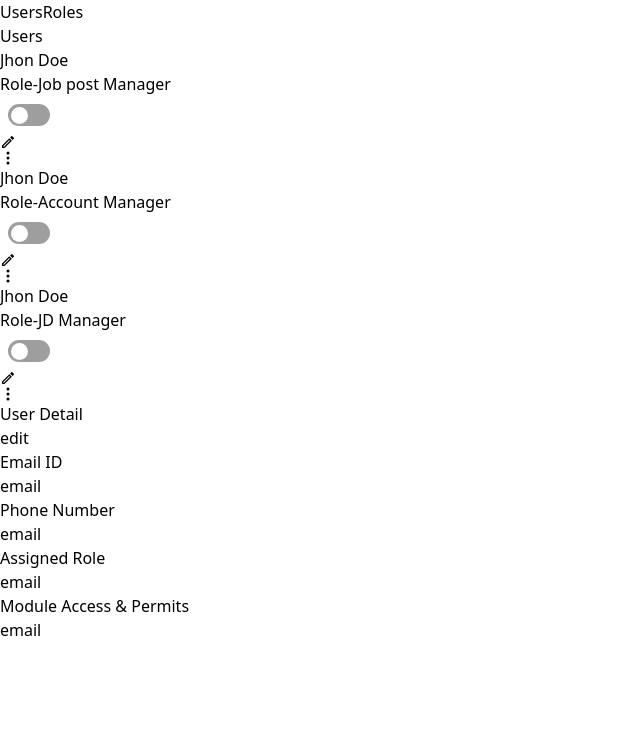
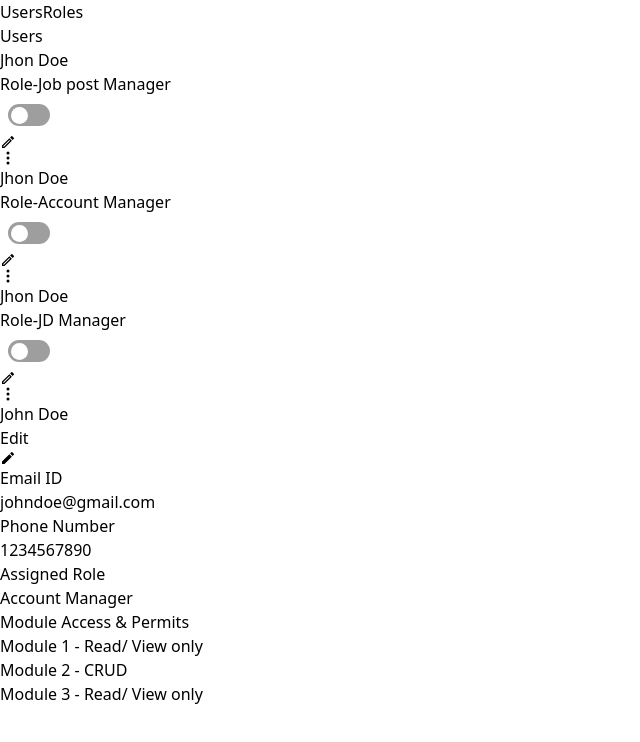
Before and after one commit to mithreshvar/access-management, a React (Vite) app: page /users/1 in a window 1280 px wide. Shown: the top 742 px of the page, without its empty margins (0-640 px from the left). Built offline with nearby package versions, Linux system fonts and the light colour scheme.

Commit message:
user details completed

```diff
--- a/src/App.jsx
+++ b/src/App.jsx
@@ -33,7 +33,7 @@ function App() {
                             path: ":id",
                             element: <UserDetail />,
                             loader: async ({ request, params }) => {
-                                return data.users.find(user => user.id == params.id);
+                                return data.users.find(user => user.id == params.id) ?? null;
                             },
                         }
                     ]
--- a/src/components/User/UserDetail.jsx
+++ b/src/components/User/UserDetail.jsx
@@ -1,5 +1,6 @@
 // import React from 'react'
 
+import { MdModeEditOutline } from "react-icons/md";
 import { useLoaderData, useParams } from "react-router-dom";
 
 const UserDetail = () => {
@@ -7,29 +8,38 @@ const UserDetail = () => {
     const { id } = useParams();
     const user = useLoaderData();
     console.log(user)
+
+    if (!user) {
+        return <div>User not found</div>;
+    }
+
     return (
-    <div className="flex justify-center items-center">
+        <div className="flex justify-center items-center px-4">
             <div className="flex flex-col w-full py-3 px-6 gap-10">
-            <div className="flex w-full justify-between">
-                <h1 className="text-2xl font-bold">User Detail</h1>
-                <button>edit</button>
+                <div className="flex w-full justify-between items-center">
+                    <h1 className="text-3xl font-bold text-[#111827]">{user.name}</h1>
+                    <button className="h-[50px] w-[114px] border border-[#D1D5DB] text-[#374151] font-medium rounded-[6px] flex justify-center items-center gap-3">Edit <MdModeEditOutline className="text-[#6B7280] text-xl" /> </button>
                 </div>
-            <div className="flex flex-col w-full">
+                <div className="flex flex-col w-full text-[#374151]">
                     <div className="p-6 flex border-b-2 ">
-                    <p className="w-[40%] font-semibold">Email ID</p>
-                    <p>email</p>
+                        <p className="w-[40%] font-medium">Email ID</p>
+                        <p>{user.email}</p>
                     </div>
                     <div className="p-6 flex border-b-2 ">
-                    <p className="w-[40%] font-semibold">Phone Number</p>
-                    <p>email</p>
+                        <p className="w-[40%] font-medium">Phone Number</p>
+                        <p>{user.phone}</p>
                     </div>
-                <div className="p-6 flex border-b-2 ">
-                    <p className="w-[40%] font-semibold">Assigned Role</p>
-                    <p>email</p>
+                    <div className="p-6 flex border-b-2 text-sm">
+                        <p className="w-[40%] font-medium">Assigned Role</p>
+                        <p>{user.role}</p>
                     </div>
-                <div className="p-6 flex border-b-2 ">
-                    <p className="w-[40%] font-semibold">Module Access & Permits</p>
-                    <p>email</p>
+                    <div className="p-6 flex border-b-2 text-sm">
+                        <p className="w-[40%] font-medium">Module Access & Permits</p>
+                        <ul className="font-medium">
+                            {user.accesses.map((item, index) => (
+                                <li key={index}>{item.module} - {item.access}</li>
+                            ))}
+                        </ul>
                     </div>
                 </div>
             </div>
```
Lines whose indentation alone changed are shown as unchanged.
